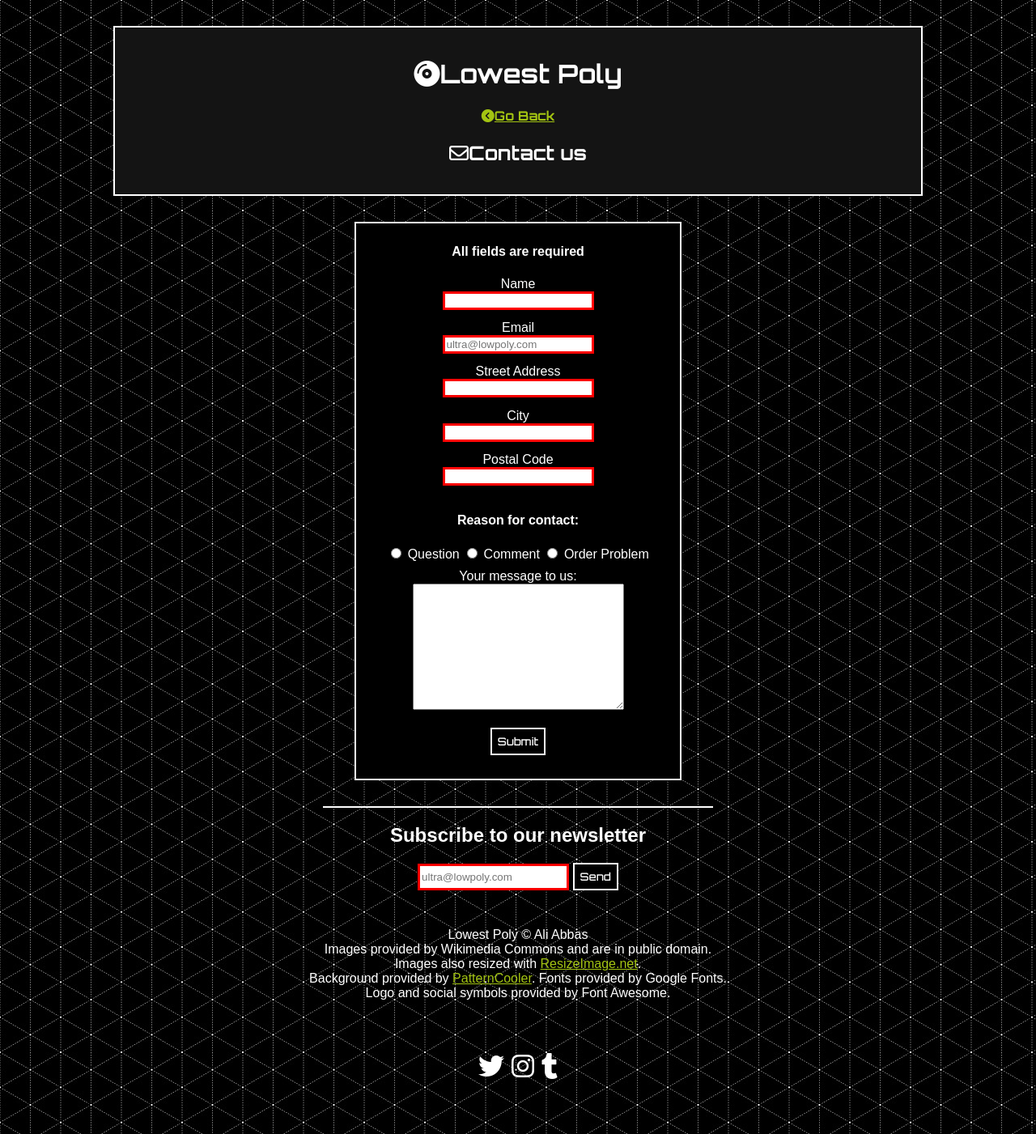
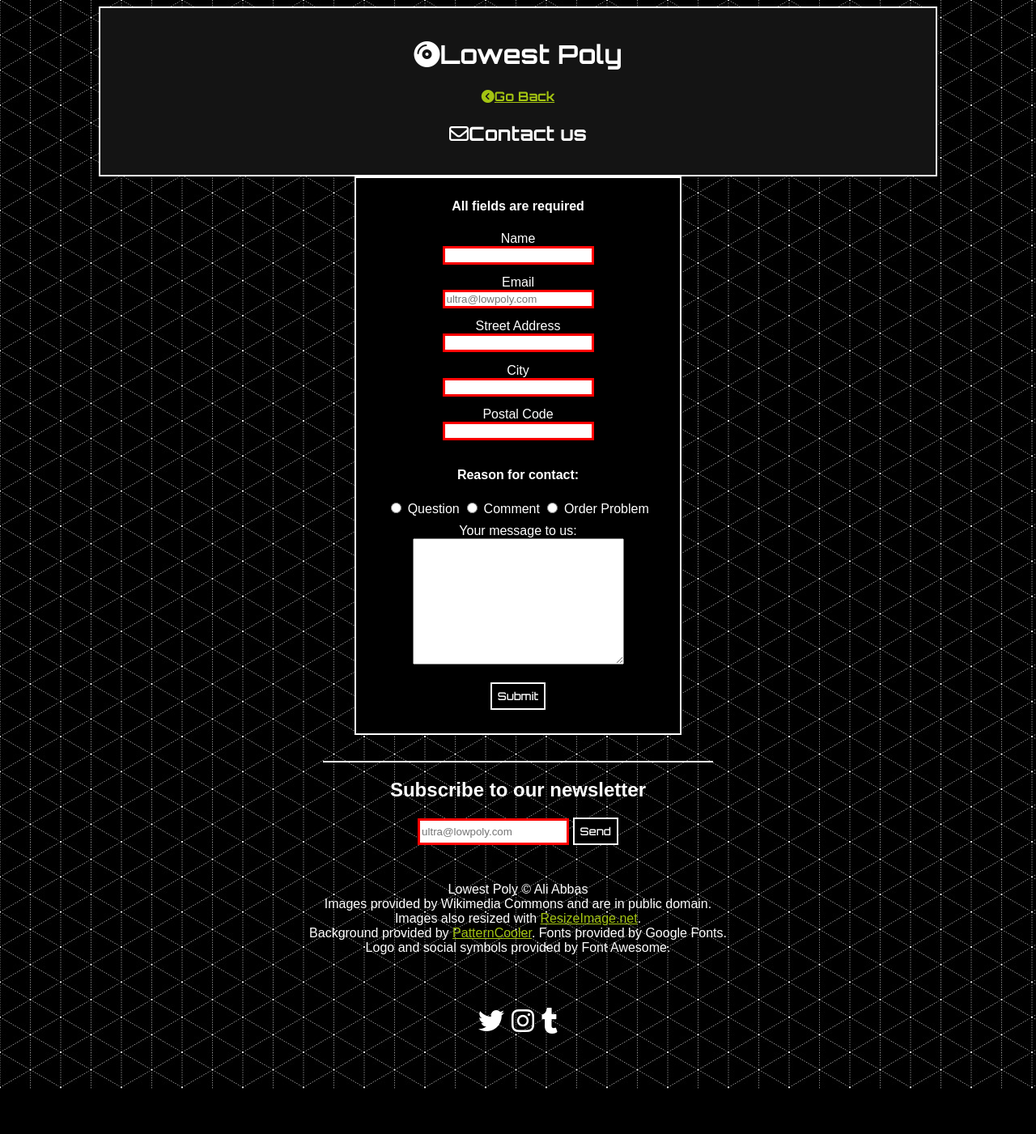
Before and after one commit to Obspogon/Web-Final, a plain HTML site: page contact.html in a window 1280 px wide. Shown: the whole page at 81% size. After the commit the page ends 1345 px from the top, so only its background shows below. Drawn offline with Linux system fonts and the light colour scheme; a web font is replaced by a local one.

Commit message:
Add files via upload

```diff
--- a/style.css
+++ b/style.css
@@ -8,8 +8,6 @@ body {
   background-color: black;
   background-image: url(images/bg.jpg);
   color: white;
-  max-width: 1000px;
-  margin: auto;
 }
 
 header {
@@ -17,8 +15,14 @@ header {
   font-family: 'Orbitron', sans-serif;
   background-color: #141414;
   border: 2px solid white;
-  margin: 2em auto;
+  max-width: 1000px;
+  margin: auto;
   padding: 1em;
+}
+
+footer {
+  max-width: 1000px;
+  margin: auto;
 }
 
 header.null {
```
